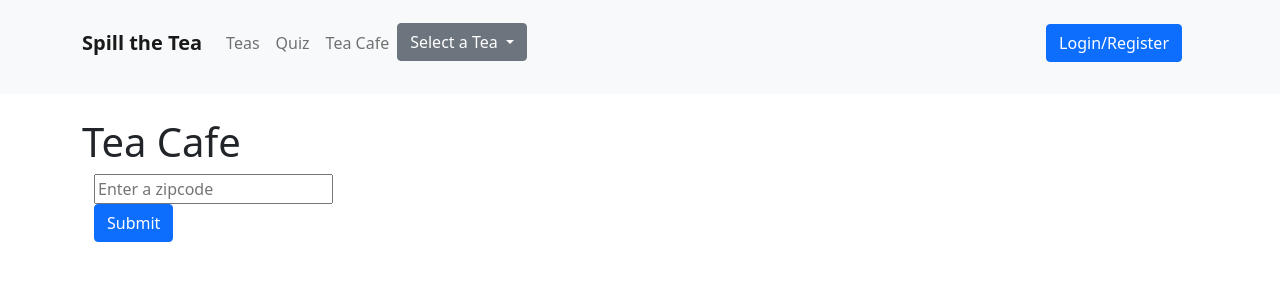
After one commit to khadijabdulahi/SpillTheTea, a Flask app: page /search in a window 1280 px wide. The commit adds this page. Shown: the top 300 px of the page. Run offline with Flask 2, Linux system fonts and the light colour scheme; data that the repository does not hold is empty; some libraries are stand-ins or nearby versions.

Commit message:
Added Yelp API

```diff
--- a/server.py
+++ b/server.py
@@ -5,8 +5,12 @@ from model import connect_to_db
 import crud
 from jinja2 import StrictUndefined
 import os
+import requests
 
 mapbox = os.environ["mapbox_token"]
+
+yelp = os.environ["yelp_token"]
+yelp_url= "https://api.yelp.com/v3/businesses/search"
 
 app = Flask(__name__)
 app.secret_key = "dev"
@@ -188,11 +192,39 @@ def show_user_profile():
 
     return render_template("profile.html", user=user, favorite_teas=favorite_teas, teas=teas)
 
+@app.route("/search")
+def render_search_page():
+    teas = crud.get_teas()
+
+    return render_template("search.html", teas=teas)
+
+def yelp_api_search(zipcode):
+
+    headers = {'Authorization': 'Bearer '+ yelp}
+    parameters = {'location': zipcode,
+               'term': 'tea',
+               'limit': 12}
+    response = requests.get(yelp_url,
+                                    params=parameters,
+                                    headers=headers)
+
+    data = response.json()
+
+    return data
 
 
-# route getting all users favorited teas. To display on profile page.
-#favorite button changing color. Two different buttons unfavorite button and favorite button. create add it to the table.
-#uncolors
+
+@app.route('/process_search', methods = ["POST"])
+def processing_search():
+    """User submits zipcode to be search for tea cafe"""
+
+    teas = crud.get_teas()
+    zipcode = request.form.get("zipcode")
+    data = yelp_api_search(zipcode)
+
+    business = data['businesses']
+
+    return render_template("tea_cafe.html", businesses=business, teas=teas)
 
 
 
--- a/templates/base.html
+++ b/templates/base.html
@@ -43,6 +43,9 @@
             </li>
             <li class="nav-item">
               <a class="nav-link" href="/teaquiz">Quiz</a>
+            </li>
+            <li class="nav-item">
+              <a class="nav-link" href="/search">Tea Cafe</a>
             </li>
             <li class="nav-item dropdown">
               <button class="btn btn-secondary dropdown-toggle" type="button" id="dropdownMenuButton1" data-bs-toggle="dropdown" aria-expanded="false">
--- /dev/null
+++ b/templates/search.html
@@ -0,0 +1,33 @@
+{% extends 'base.html' %}
+
+{% block title %}Profile Page {% endblock %}
+
+{% block body %}
+<div class="container mt-4">
+
+    <h1>Tea Cafe</h1>
+    <div class="container form">
+
+    <form action="/process_search" method="POST" >
+      <div class="row">
+
+        <div class="col-6">
+
+          <input type="text" placeholder="Enter a zipcode" name="zipcode">
+
+        </div>
+      </div>
+
+              <button class="btn btn-primary" type="submit">Submit</button>
+            </div>
+          </div>
+
+
+        </div>
+      </div>
+    </form>
+
+  </div>
+
+
+{% endblock %}
```
Also changed, not shown: static/script.js (+0 -33 lines), static/style.css (+7 -39 lines), templates/tea_cafe.html (added, +30 -0 lines), templates/tea_quiz.html (+5 -6 lines).
